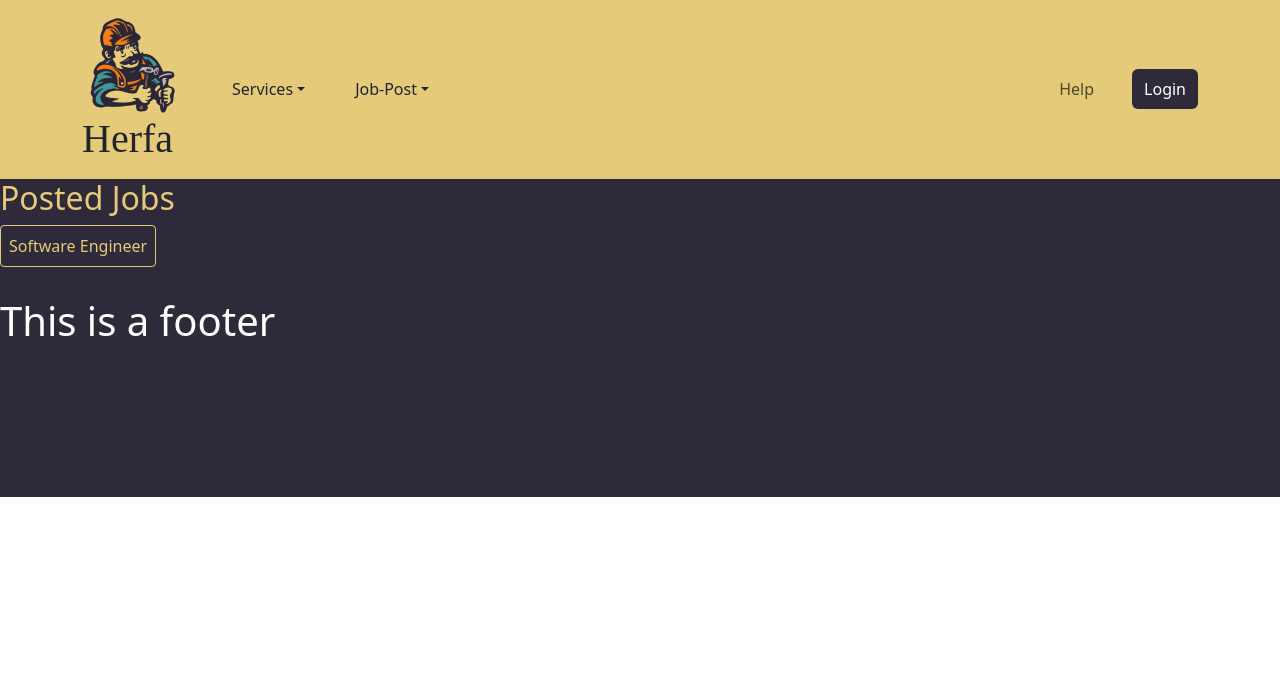
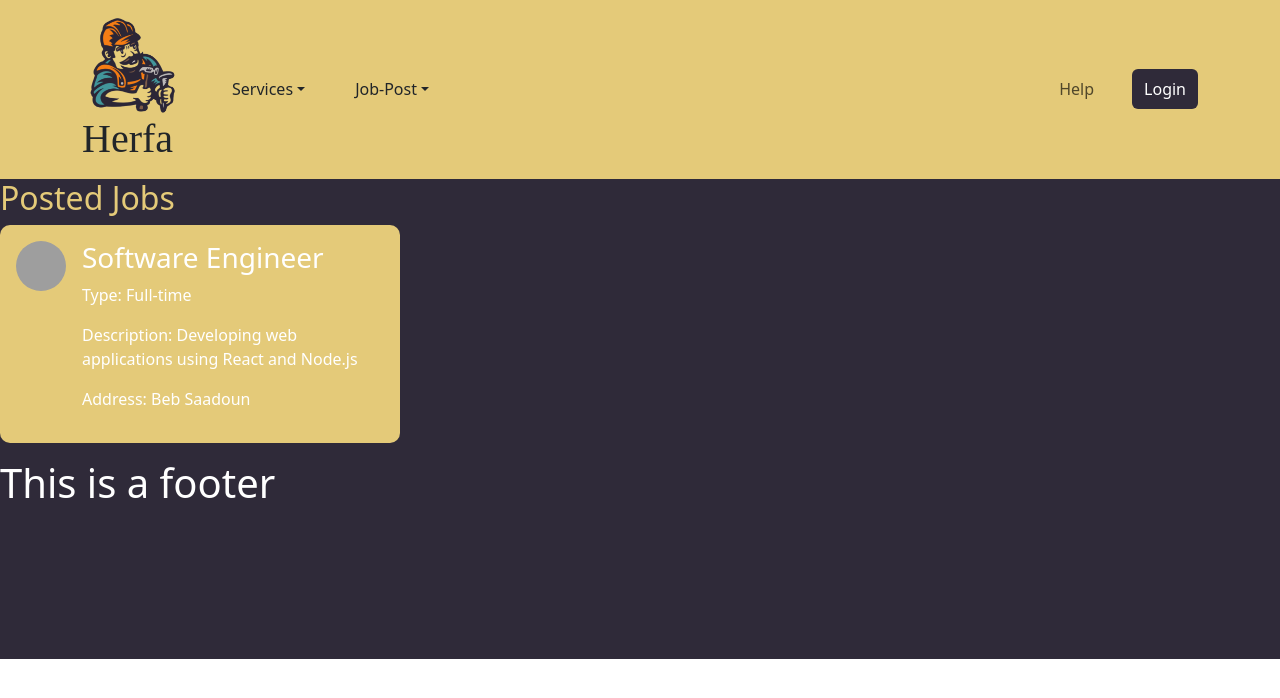
Before and after one commit to firasmestiri/7erfa, a React (Create React App) app: page /JobList in a window 1280 px wide. Shown: the top 698 px of the page. Built offline with nearby package versions, Linux system fonts and the light colour scheme; grey boxes are pictures that could not be loaded.

Commit message:
added JobCard

```diff
--- a/src/App.js
+++ b/src/App.js
@@ -6,7 +6,7 @@ import ServicesList from "./Components/Services/ServicesList";
 import Login from "./Components/Login/Login";
 import Signup from "./Components/Signup/Signup";
 import JobPost from "./Components/JobPost/JobPost";
-import JobList from "./Components/JobPost/JobList";
+import JobList from "./Components/JobPost/JobList/JobList";
 import Footer from "./Footer/Footer";
 import { Route, Routes } from "react-router-dom";
 
--- a/src/Components/JobPost/JobList.js
+++ /dev/null
@@ -1,72 +0,0 @@
-import React, { useState } from "react";
-
-const JobList = () => {
-  const [jobs, setJobs] = useState([
-    {
-      jobTitle: "Software Engineer",
-      jobType: "Full-time",
-      jobDescription: "Developing web applications using React and Node.js",
-      jobAddress: "Beb Saadoun",
-    },
-  ]);
-
-  const [selectedJob, setSelectedJob] = useState(null);
-
-  const handleJobSelect = (job) => {
-    setSelectedJob((prevSelectedJob) =>
-      JSON.stringify(prevSelectedJob) === JSON.stringify(job) ? null : job
-    );
-  };
-
-  const handleAcceptJob = () => {
-    //back
-    console.log(`Job accepted: ${selectedJob.jobTitle}`);
-  };
-
-  return (
-    <div>
-      <h2 style={{ color: "rgb(228, 202, 121)", fontSize: "32px" }}>
-        Posted Jobs
-      </h2>
-      {jobs.length === 0 ? (
-        <p style={{ color: "white" }}>No jobs posted yet.</p>
-      ) : (
-        <div>
-          {jobs.map((job, index) => (
-            <div key={index} style={{ marginBottom: "20px", color: "white" }}>
-              <label
-                onClick={() => handleJobSelect(job)}
-                style={{
-                  color: "rgb(228, 202, 121)",
-                  fontSize: "16px",
-                  padding: "8px",
-                  border: "1px solid rgb(228, 202, 121)",
-                  borderRadius: "4px",
-                  cursor: "pointer",
-                  backgroundColor: "transparent",
-                  display: "inline-block",
-                  marginBottom: "10px",
-                }}
-              >
-                {job.jobTitle}
-              </label>
-              {selectedJob &&
-                JSON.stringify(selectedJob) === JSON.stringify(job) && (
-                  <div>
-                    <strong>{selectedJob.jobTitle}</strong>
-                    <p>Type: {selectedJob.jobType}</p>
-                    <p>Description: {selectedJob.jobDescription}</p>
-                    <p>Address: {selectedJob.jobAddress}</p>
-                    <button onClick={handleAcceptJob}>Accept Job</button>
-                    {/*more detail*/}
-                  </div>
-                )}
-            </div>
-          ))}
-        </div>
-      )}
-    </div>
-  );
-};
-
-export default JobList;
--- /dev/null
+++ b/src/Components/JobPost/JobList/JobCard.js
@@ -0,0 +1,44 @@
+// JobCard.js
+import React from "react";
+
+const JobCard = ({ job }) => {
+  const defaultProfileImage =
+    "https://cdn.pixabay.com/photo/2015/10/05/22/37/blank-profile-picture-973460_960_720.png";
+
+  return (
+    <div
+      style={{
+        backgroundColor: "rgb(228, 202, 121)",
+        color: "white",
+        padding: "16px",
+        borderRadius: "10px", // Adjust the border radius to your preference
+        marginBottom: "16px",
+        display: "flex",
+        alignItems: "flex-start",
+        maxWidth: "400px", // Set the maximum width based on your preference
+      }}
+    >
+      <div style={{ marginRight: "16px" }}>
+        <img
+          src={job.userProfilePic || defaultProfileImage}
+          alt="Profile Pic"
+          style={{
+            width: "50px",
+            height: "50px",
+            objectFit: "cover",
+            borderRadius: "50%",
+          }}
+        />
+      </div>
+      <div>
+        <h3>{job.jobTitle}</h3>
+        <p>Type: {job.jobType}</p>
+        <p>Description: {job.jobDescription}</p>
+        <p>Address: {job.jobAddress}</p>
+        {/* Add more details as needed */}
+      </div>
+    </div>
+  );
+};
+
+export default JobCard;
--- /dev/null
+++ b/src/Components/JobPost/JobList/JobList.js
@@ -0,0 +1,34 @@
+import React, { useState } from "react";
+import JobCard from "./JobCard";
+
+const JobList = () => {
+  const [jobs, setJobs] = useState([
+    {
+      jobTitle: "Software Engineer",
+      jobType: "Full-time",
+      jobDescription: "Developing web applications using React and Node.js",
+      jobAddress: "Beb Saadoun",
+      profilePicUrl: "user1_profile_pic.jpg", // Add the user's profile pic URL
+    },
+    // Add more job objects as needed
+  ]);
+
+  return (
+    <div>
+      <h2 style={{ color: "rgb(228, 202, 121)", fontSize: "32px" }}>
+        Posted Jobs
+      </h2>
+      {jobs.length === 0 ? (
+        <p style={{ color: "white" }}>No jobs posted yet.</p>
+      ) : (
+        <div>
+          {jobs.map((job, index) => (
+            <JobCard key={index} job={job} />
+          ))}
+        </div>
+      )}
+    </div>
+  );
+};
+
+export default JobList;
```
